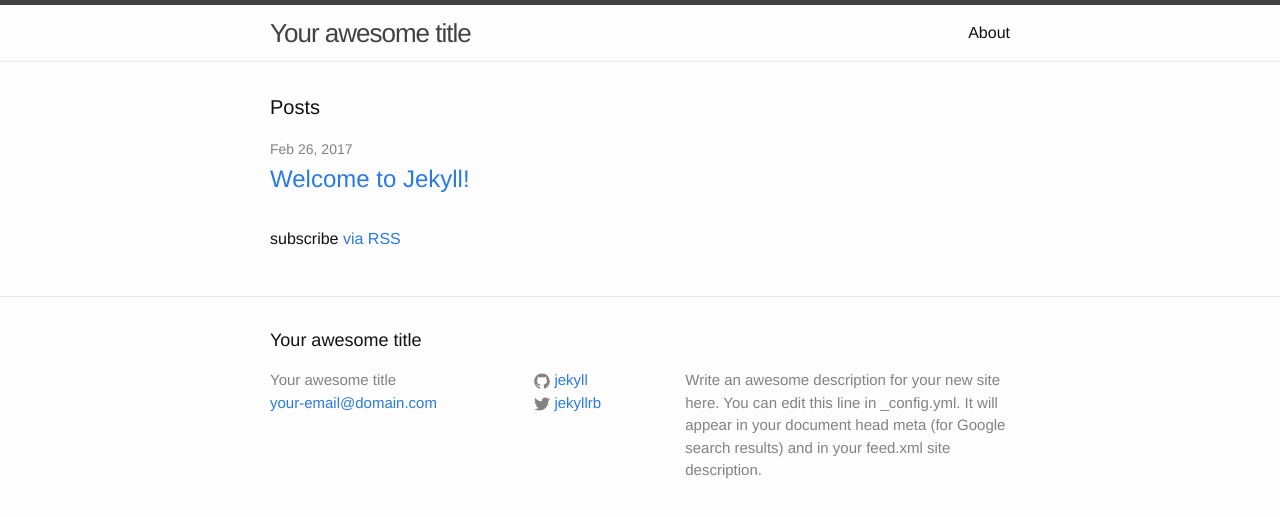
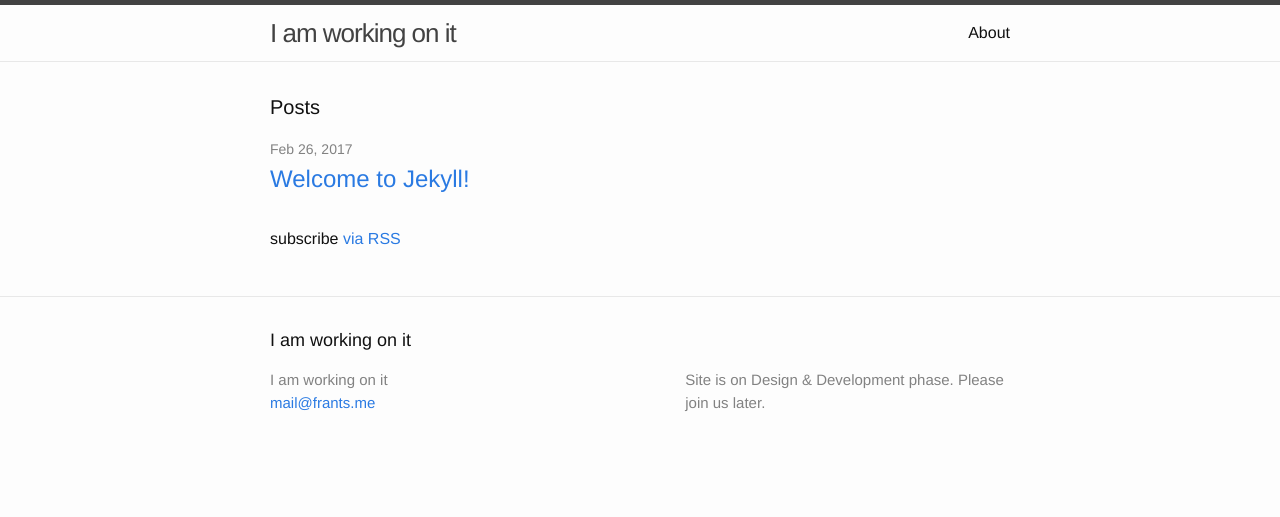
Before and after one commit to WhoKnowsWhoCares/WhoKnowsWhoCares.github.io, a Jekyll site: the page built from index.html, in a window 1280 px wide. Shown: the top 517 px of the page. Built offline with Jekyll 4.4.1, drawn with Linux system fonts in a browser that asks for light colours.

Commit message:
Update _config.yml
change description

```diff
--- a/_config.yml
+++ b/_config.yml
@@ -6,16 +6,12 @@
 # 'jekyll serve'. If you change this file, please restart the server process.
 
 # Site settings
-title: Your awesome title
-email: your-email@domain.com
+title: I am working on it
+email: mail@frants.me
 description: > # this means to ignore newlines until "baseurl:"
-  Write an awesome description for your new site here. You can edit this
-  line in _config.yml. It will appear in your document head meta (for
-  Google search results) and in your feed.xml site description.
+  Site is on Design & Development phase. Please join us later.
 baseurl: "" # the subpath of your site, e.g. /blog
-url: "http://yourdomain.com" # the base hostname & protocol for your site
-twitter_username: jekyllrb
-github_username:  jekyll
+url: "http://frants.me" # the base hostname & protocol for your site
 
 # Build settings
 markdown: kramdown
```
